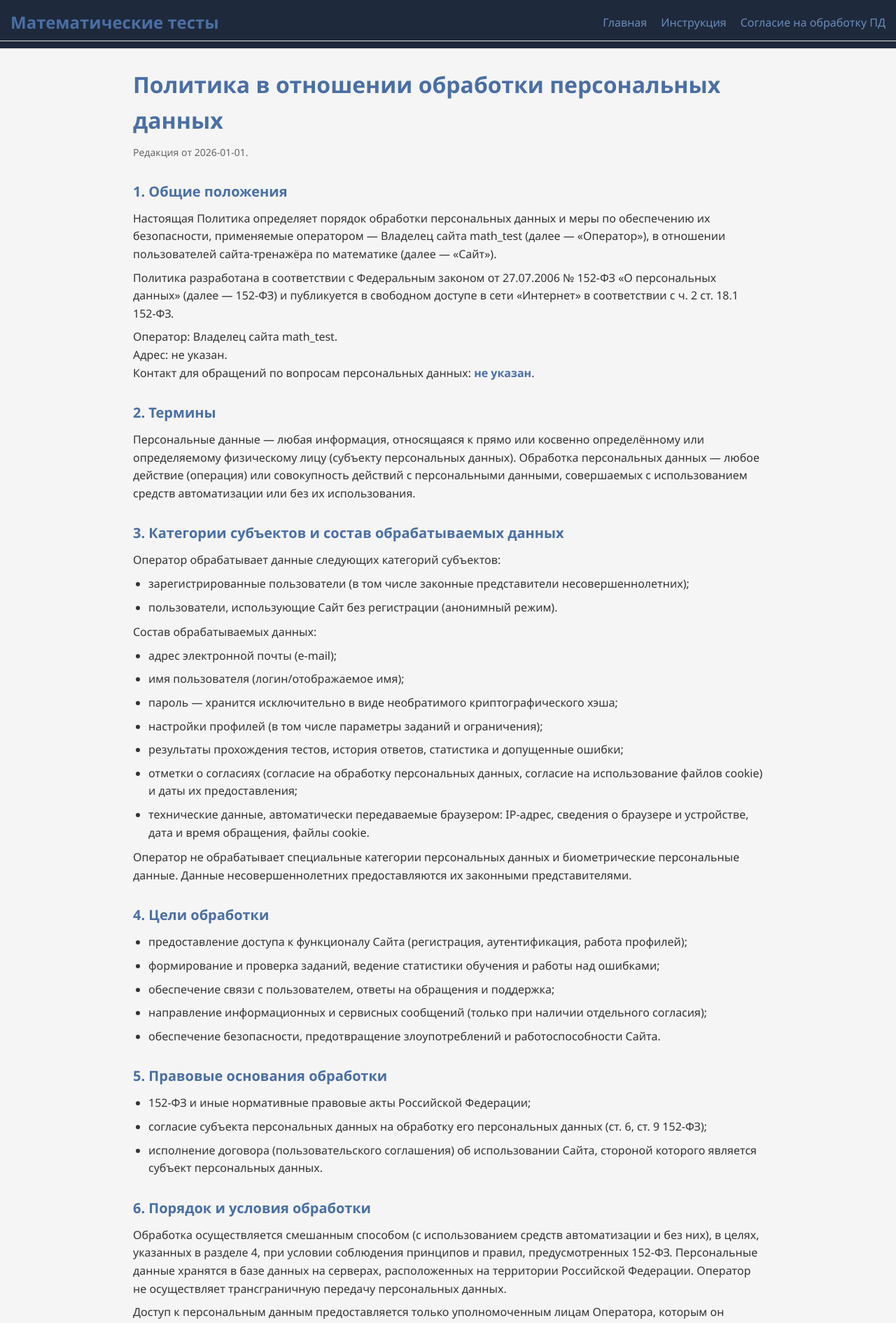
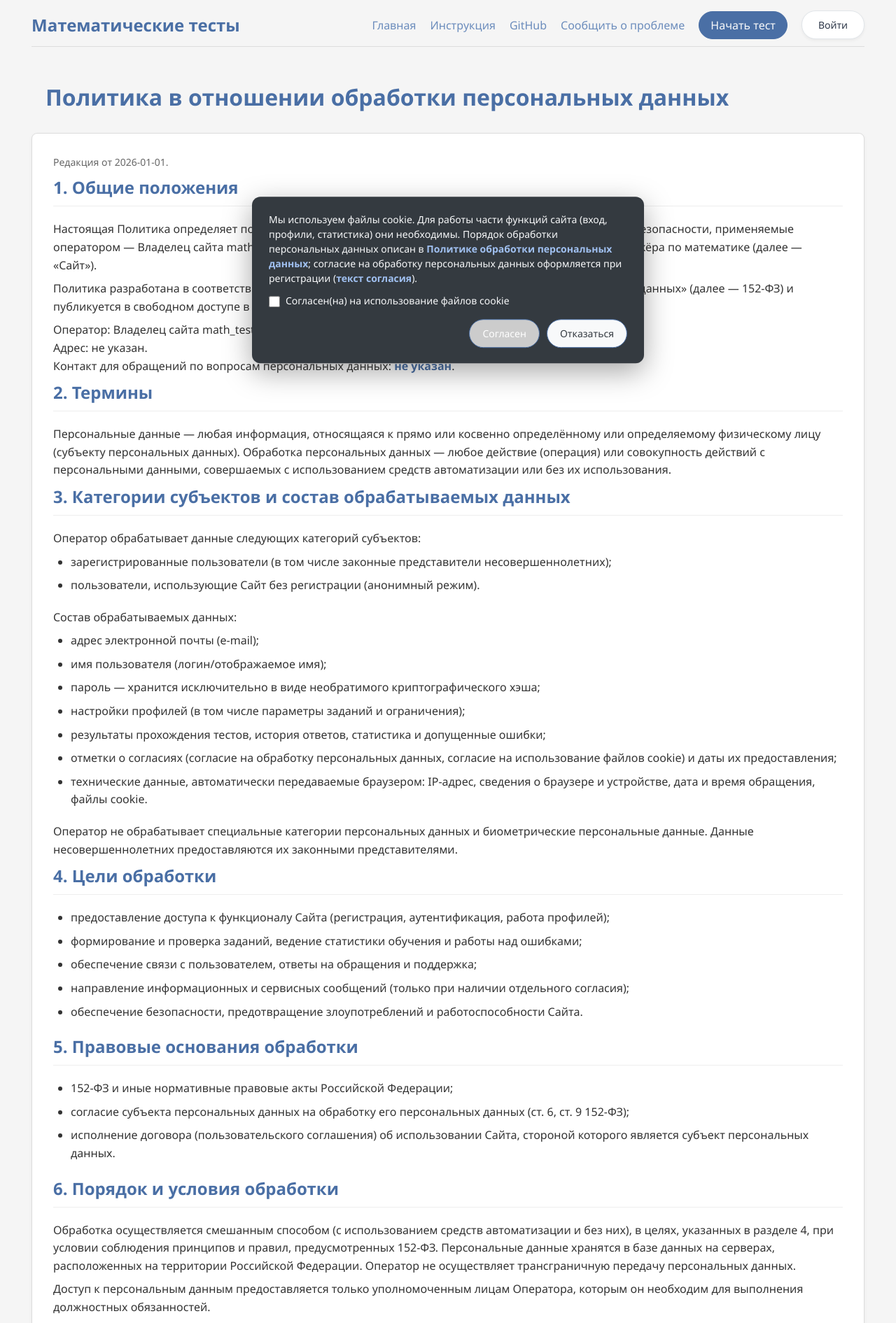
Before and after one commit to kasmirov/math_test, a Flask app: page /policy in a window 1280 px wide. Shown: the top 1891 px of the page at 70% size. Run offline with Flask 3, Linux system fonts and the light colour scheme.

Commit message:
Fix top menu in some files

```diff
--- a/server/templates/account.html
+++ b/server/templates/account.html
@@ -9,6 +9,7 @@
     <style>
         /* Дополнительные стили для страницы аккаунта */
         .account-page {
+            width: 100%;
             max-width: 1200px;
             margin: 0 auto;
             padding: 20px;
--- a/server/templates/policy.html
+++ b/server/templates/policy.html
@@ -8,30 +8,31 @@
     <meta name="robots" content="noindex, follow">
     <link rel="stylesheet" href="./css/style.css">
     <style>
-        .legal-page {
-            max-width: 900px;
-            margin: 0 auto;
-            padding: 20px 0 40px;
+        /* Стиль как на странице инструкции (/help) */
+        .instruction-block {
+            background: white;
+            border: 1px solid #ddd;
+            border-radius: 8px;
+            padding: 30px;
+            margin-bottom: 30px;
+            box-shadow: 0 2px 5px rgba(0,0,0,0.05);
+        }
+        .instruction-block h2 {
+            color: var(--primary-color);
+            margin-bottom: 20px;
+            padding-bottom: 10px;
+            border-bottom: 1px solid #eee;
+        }
+        .instruction-block p,
+        .instruction-block li {
+            margin-bottom: 8px;
             line-height: 1.6;
+        }
+        .instruction-block ul,
+        .instruction-block ol {
+            margin-left: 25px;
+            margin-bottom: 20px;
             color: #333;
-        }
-        .legal-page h1 {
-            color: var(--primary-color);
-            margin-bottom: 10px;
-        }
-        .legal-page h2 {
-            color: var(--primary-color);
-            margin: 28px 0 10px;
-            font-size: 1.25rem;
-        }
-        .legal-page p,
-        .legal-page li {
-            margin-bottom: 8px;
-        }
-        .legal-page ul,
-        .legal-page ol {
-            padding-left: 22px;
-            margin-bottom: 10px;
         }
         .legal-meta {
             color: #666;
@@ -48,21 +49,25 @@
     </style>
 </head>
 <body>
-    <header style="background-color: #1e293b; margin-bottom: 0;">
-        <div class="container2">
-            <div class="logo" style="flex-shrink: 0;"><a href="/" style="color: inherit; text-decoration: none;">Математические тесты</a></div>
+    <div class="container">
+        <header>
+            <div class="logo" id="pageTitle">Математические тесты</div>
             <nav class="main-nav">
                 <a href="/">Главная</a>
                 <a href="/help">Инструкция</a>
-                <a href="/consent">Согласие на обработку ПД</a>
+                <a href="https://github.com/kasmirov/math_test" target="_blank" rel="noopener">GitHub</a>
+                <a href="https://github.com/kasmirov/math_test/issues" target="_blank" rel="noopener">Сообщить о проблеме</a>
+                <a href="/app" class="btn">Начать тест</a>
+                <div class="user-menu-container" id="newMenu">
+                    <!-- Виджет будет вставлен здесь -->
+                </div>
             </nav>
-        </div>
-    </header>
+        </header>
 
-    <main>
-        <div class="container">
-            <div class="legal-page">
-                <h1>Политика в отношении обработки персональных данных</h1>
+        <main>
+            <h1 style="color: var(--primary-color); margin: 30px 0; padding-left: 20px;">Политика в отношении обработки персональных данных</h1>
+
+            <div class="instruction-block">
                 <p class="legal-meta">Редакция от {{ policy_date }}.</p>
 
                 <h2>1. Общие положения</h2>
@@ -141,10 +146,12 @@
                     <p>Используя Сайт и предоставляя свои персональные данные, вы подтверждаете, что ознакомлены с настоящей Политикой. Текст согласия на обработку персональных данных размещён на странице <a href="/consent">«Согласие на обработку персональных данных»</a>.</p>
                 </div>
             </div>
-        </div>
-    </main>
-
+        </main>
+    </div>
     <div id="footer-placeholder"></div>
+    <script src="js/account-widget.js"></script>
+    <script src="js/help.js"></script>
     <script src="js/footer.js"></script>
+    <script src="js/consent.js"></script>
 </body>
 </html>
```
Also changed, not shown: server/templates/consent.html (+41 -34 lines).
